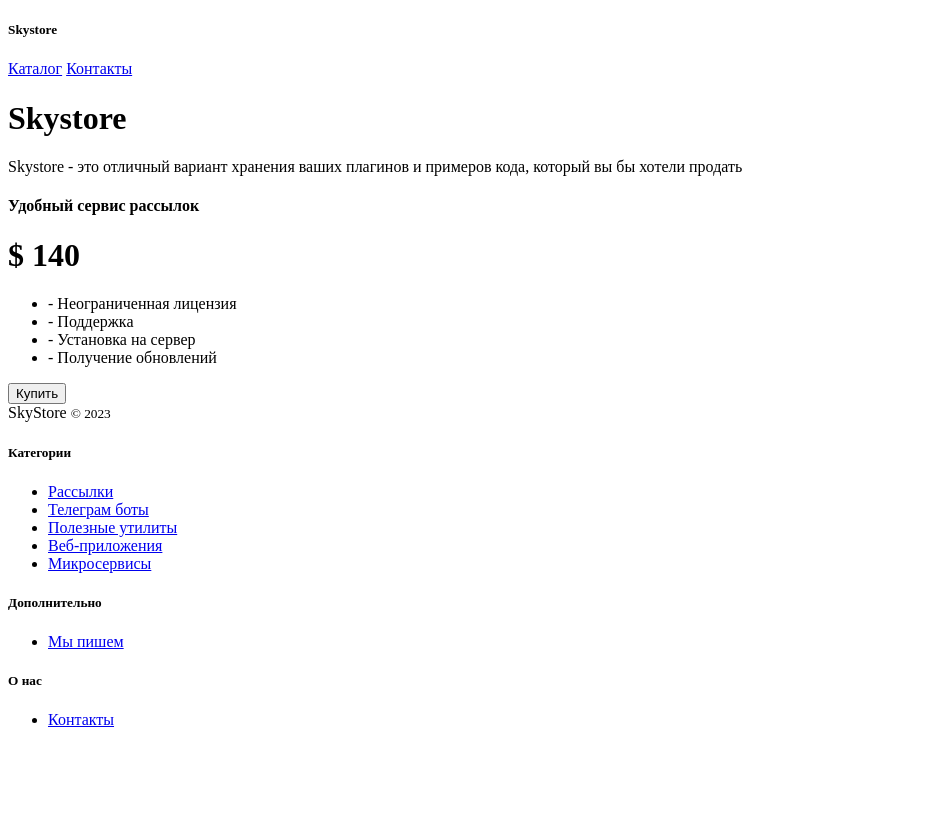
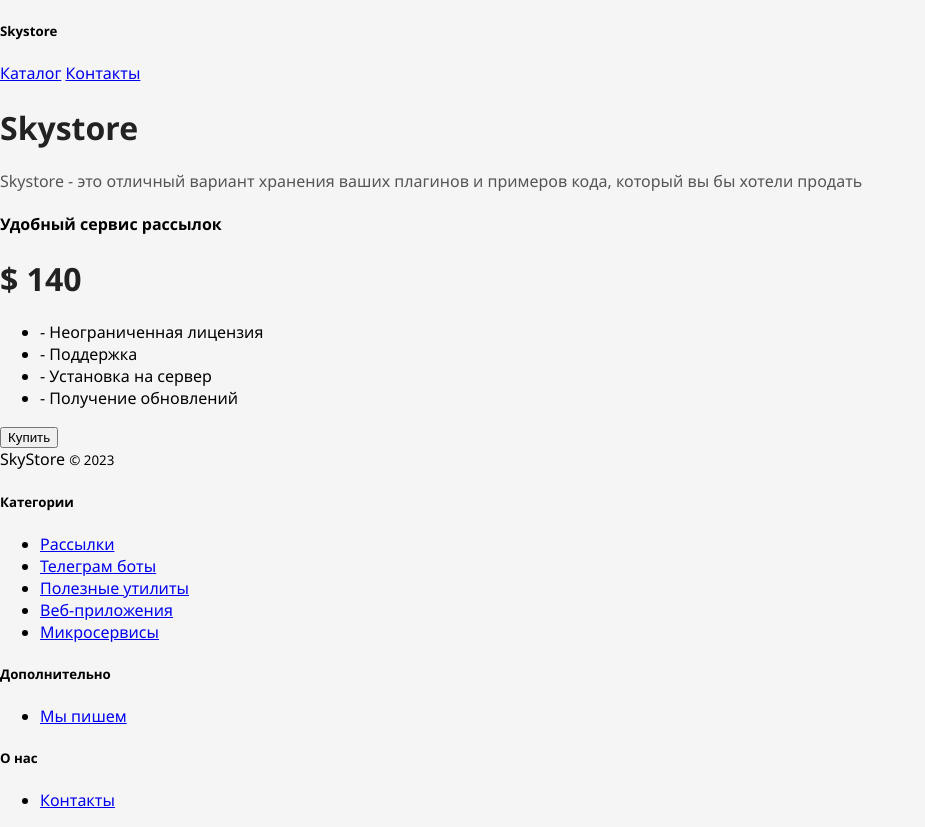
Before and after one commit to MyachinRoma/DjPrj1, a Django app: template catalog/templates/home.html in a window 1280 px wide. Shown: the whole page, without its empty margins (0-925 px from the left). Before the commit the page ends 727 px from the top, so only its background shows below. Run offline with Django 5.2, Linux system fonts and the light colour scheme; the template is opened without the code that fills it, so the values that code supplies are empty.

Commit message:
add code

```diff
--- a/catalog/templates/contacts.html
+++ b/catalog/templates/contacts.html
@@ -1,10 +1,11 @@
 <!doctype html>
-<html lang="en">
+<html lang="ru">
 <head>
     <meta charset="utf-8">
     <meta name="viewport" content="width=device-width, initial-scale=1">
     <title>Skystore</title>
     <!-- Подключите статичеcкие файлы со стилями Bootstrap -->
+    <link rel="stylesheet" type="text/css" href="/static/css/style.css">
 </head>
 <body>
 <div class="d-flex flex-column flex-md-row align-items-center p-3 px-md-4 mb-3 bg-white border-bottom box-shadow">
@@ -101,5 +102,6 @@
 </div>
 
 <!-- Подключите статичеcкие файлы со скриптами Bootstrap -->
+<script type="text/javascript" src="/static/js/script.js"></script>
 </body>
 </html>
--- a/catalog/templates/home.html
+++ b/catalog/templates/home.html
@@ -1,10 +1,11 @@
 <!doctype html>
-<html lang="en">
+<html lang="ru">
 <head>
     <meta charset="utf-8">
     <meta name="viewport" content="width=device-width, initial-scale=1">
     <title>Skystore</title>
     <!-- Подключите статичеcкие файлы со стилями Bootstrap -->
+    <link rel="stylesheet" type="text/css" href="/static/css/style.css">
 
 </head>
 <body>
@@ -75,5 +76,6 @@
             </footer>
         </div>
     <!-- Подключите статичеcкие файлы со скриптами Bootstrap -->
+    <script type="text/javascript" src="/static/js/script.js"></script>
 </body>
 </html>
--- a/catalog/urls.py
+++ b/catalog/urls.py
@@ -1,10 +1,10 @@
 from django.urls import path
 from catalog.apps import CatalogConfig
-from . import views
+from catalog.views import home
 
 app_name = CatalogConfig.name
 
 urlpatterns = [
-    path('home/', views.home, name='home'),
-    path("contacts/", views.ContactsView, name="contacts")
+    path('', home, name='home'),
+    #path("contacts/", ContactsView, name="contacts")
 ]
--- a/catalog/views.py
+++ b/catalog/views.py
@@ -5,5 +5,5 @@ def home(request):
     return render(request, 'home.html')
 
 
-class ContactsView(TemplateView):
-    template_name = 'catalog/contacts.html'
+#class ContactsView(TemplateView):
+    #template_name = 'catalog/contacts.html'
--- a/config/urls.py
+++ b/config/urls.py
@@ -4,5 +4,5 @@ from django.urls import path, include
 urlpatterns = [
     path('admin/', admin.site.urls),
     path('', include('catalog.urls', namespace='catalog')),
-    path('', include('contacts.urls', namespace='contacts'))
+    #path('', include('contacts.urls', namespace='contacts'))
 ]
--- /dev/null
+++ b/static/css/style.css
@@ -0,0 +1,73 @@
+/* === Общие стили === */
+body {
+    font-family: 'Segoe UI', sans-serif;
+    background-color: #f5f5f5;
+    margin: 0;
+    padding: 0;
+}
+
+h1, h2, h3 {
+    font-weight: 700;
+    color: #222;
+}
+
+p {
+    color: #555;
+}
+
+/* === Стили карточек статей === */
+.blog-card {
+    background-color: white;
+    border-radius: 15px;
+    box-shadow: 0 8px 20px rgba(0, 0, 0, 0.08);
+    overflow: hidden;
+    transition: transform 0.3s ease;
+}
+
+.blog-card:hover {
+    transform: translateY(-5px);
+}
+
+.blog-card img {
+    width: 100%;
+    height: auto;
+    border-bottom: 1px solid #ddd;
+}
+
+.blog-card-body {
+    padding: 20px;
+}
+
+.blog-card-title {
+    font-size: 1.5rem;
+    margin-bottom: 10px;
+    color: #003366;
+}
+
+.blog-card-text {
+    font-size: 1rem;
+    color: #444;
+}
+
+/* === Анимации с AOS.js === */
+[data-aos] {
+    opacity: 0;
+    transition-property: transform, opacity;
+    transition-duration: 0.6s;
+}
+
+/* === Навигация === */
+.navbar-brand {
+    font-weight: bold;
+}
+
+
+<style>
+    footer {
+        color: #ffffff !important;
+    }
+</style>
+
+footer p {
+    color: #ffffff !important;
+}
--- /dev/null
+++ b/static/js/script.js
@@ -0,0 +1,19 @@
+// ==== Инициализация AOS.js ====
+document.addEventListener("DOMContentLoaded", function () {
+    if (AOS) {
+        AOS.init({
+            duration: 800,
+            once: true,
+        });
+    }
+});
+
+// ==== Пример интерактива ====
+console.log("🚗 Автоблог подключён!");
+
+const footer = document.querySelector("footer");
+if (footer) {
+    footer.addEventListener("click", () => {
+        alert("Спасибо, что читаете наш автоблог!");
+    });
+}
```
Lines whose indentation alone changed are shown as unchanged.
